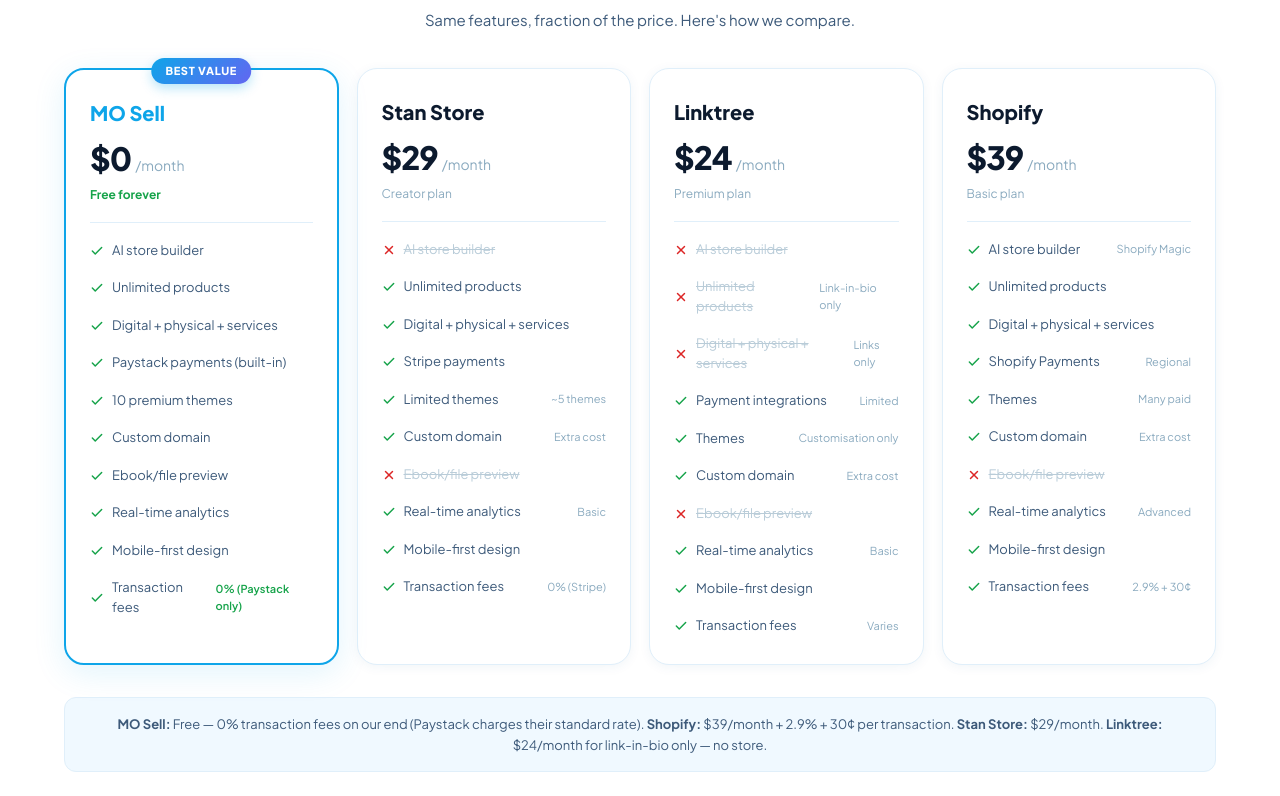
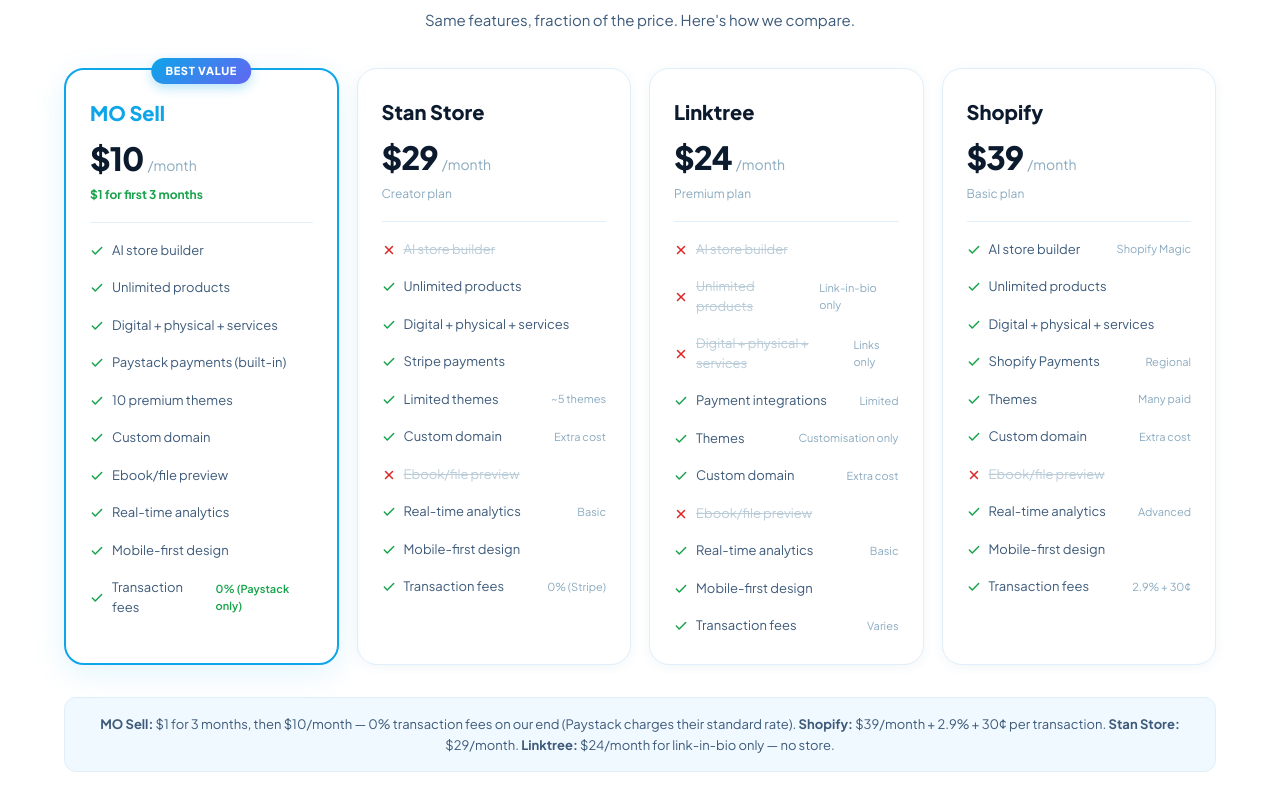
Before and after one commit to crestack-web/mo-sell, a Next.js app: page /welcome in a window 1280 px wide. Shown: the part 3464-4260 px from the top of the page. Built offline with nearby package versions, Linux system fonts and the light colour scheme; a web font is replaced by a local one.

Commit message:
Fix MO Sell pricing in comparison section:  -> /month

```diff
--- a/app/welcome/page.tsx
+++ b/app/welcome/page.tsx
@@ -747,10 +747,10 @@
                 <div>
                   <div style={{ fontFamily:FONT_DISPLAY, fontWeight:800, fontSize:20, color:C.primary }}>MO Sell</div>
                   <div style={{ display:'flex', alignItems:'baseline', gap:4, marginTop:6 }}>
-                    <span style={{ fontFamily:FONT_DISPLAY, fontWeight:800, fontSize:32, color:C.text1, letterSpacing:'-0.03em' }}>$0</span>
+                    <span style={{ fontFamily:FONT_DISPLAY, fontWeight:800, fontSize:32, color:C.text1, letterSpacing:'-0.03em' }}>$10</span>
                     <span style={{ fontSize:14, color:C.text3 }}>/month</span>
                   </div>
-                  <div style={{ fontSize:12, color:C.green, fontWeight:700, marginTop:4 }}>Free forever</div>
+                  <div style={{ fontSize:12, color:C.green, fontWeight:700, marginTop:4 }}>$1 for first 3 months</div>
                 </div>
                 <div style={{ height:1, background:C.border }} />
                 {[
@@ -914,7 +914,7 @@
               background:C.bg, border:`1px solid ${C.border}`,
             }}>
               <p style={{ fontSize:13, color:C.text2, lineHeight:1.6 }}>
-                <strong>MO Sell:</strong> Free — 0% transaction fees on our end (Paystack charges their standard rate).
+                <strong>MO Sell:</strong> $1 for 3 months, then $10/month — 0% transaction fees on our end (Paystack charges their standard rate).
                 <strong> Shopify:</strong> $39/month + 2.9% + 30¢ per transaction.
                 <strong> Stan Store:</strong> $29/month.
                 <strong> Linktree:</strong> $24/month for link-in-bio only — no store.
```
